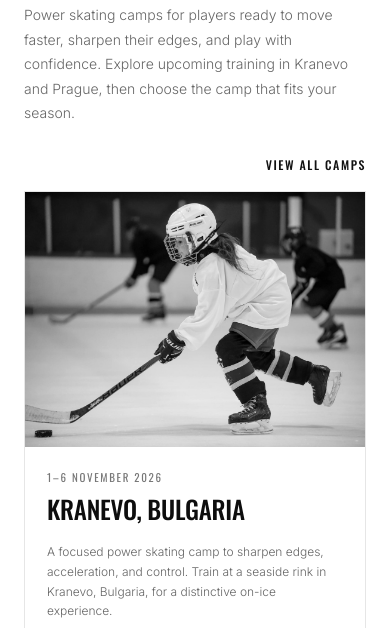
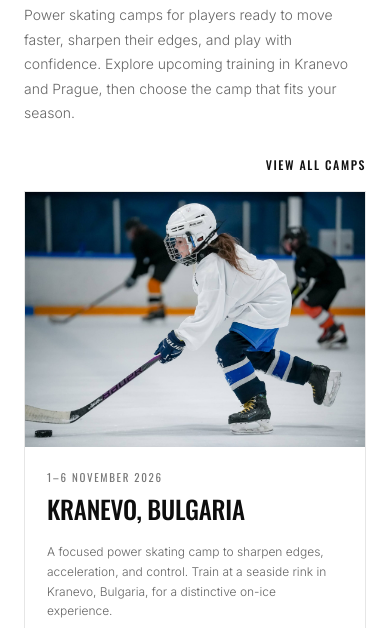
Before and after one commit to oskydan/gd1, a plain HTML site: page index.html in a window 390 px wide. Shown: the part 1000-1628 px from the top of the page. Drawn offline with Linux system fonts and the light colour scheme.

Commit message:
Minor changes

```diff
--- a/index.html
+++ b/index.html
@@ -11,7 +11,7 @@
   <link rel="preload" href="assets/fonts/inter-latin-ext.woff2" as="font" type="font/woff2" crossorigin>
   <link rel="preload" href="assets/fonts/oswald-latin.woff2" as="font" type="font/woff2" crossorigin>
   <link rel="preload" href="assets/fonts/oswald-latin-ext.woff2" as="font" type="font/woff2" crossorigin>
-  <link rel="stylesheet" href="styles.css?v=111">
+  <link rel="stylesheet" href="styles.css?v=118">
 </head>
 <body>
   <header class="site-header">
--- a/styles.css
+++ b/styles.css
@@ -533,3 +533,13 @@ h1,h2,h3{font-family:var(--display);font-weight:700;letter-spacing:-.02em;line-h
 .gallery-video-item figcaption{padding:18px 20px 20px;background:#f1f1ef}
 .gallery-video-item figcaption>span{color:#626262}
 .gallery-video-item h3{margin-bottom:0}
+
+/* Upcoming camp photos remain in full colour on mobile, including touch hover. */
+@media(max-width:800px){
+  .upcoming-camp-card .upcoming-camp-photo,
+  .upcoming-camp-card:hover .upcoming-camp-photo,
+  .upcoming-camp-photo>img,
+  .camp-archive-card:not(.is-past) .camp-archive-photo,
+  .camp-archive-card:not(.is-past) .camp-archive-photo img,
+  .camp-archive-card:not(.is-past):hover .camp-archive-photo img{filter:none}
+}
```
Also changed, not shown: camps.html (+1 -1 lines).
